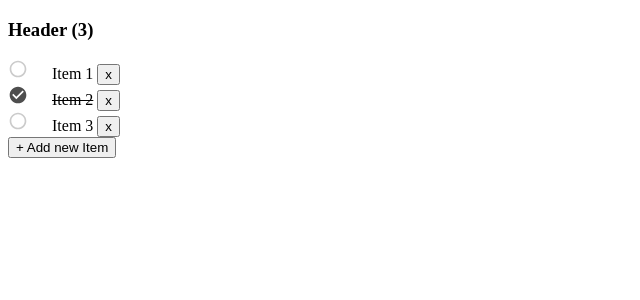
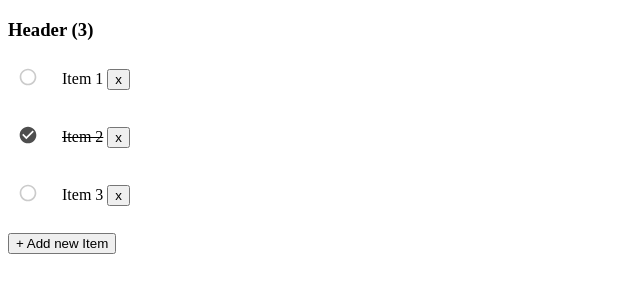
Before and after one commit to jpgonzales27/todo-list, a React (Vite) app: page / in a window 1280 px wide. Shown: the top 300 px of the page, without its empty margins (0-640 px from the left). Built offline with nearby package versions, Linux system fonts and the light colour scheme.

Commit message:
Creado component para el texto de los items

```diff
--- a/src/components/todo-item/todo-item.component.tsx
+++ b/src/components/todo-item/todo-item.component.tsx
@@ -1,6 +1,7 @@
 import React from "react";
 import { ItemProps, ItemStatus } from "../../types/todo-item";
 import { TodoItemStatus } from "../todo-item-status/todo-item-status.component";
+import { TodoDescription, Wrapper } from "./todo-item.styles";
 
 type Props = {
   item: ItemProps;
@@ -12,21 +13,21 @@ export const TodoItem = ({ item, deleteItem, onSelectItem }: Props) => {
   const { id, description, status } = item;
 
   return (
-    <>
+    <Wrapper>
       <TodoItemStatus status={status} />
       &nbsp;
-      <span
+      <TodoDescription
         style={{
           textDecoration: status === ItemStatus.DONE ? "line-through" : "",
         }}
         onClick={() => onSelectItem(item)}
       >
         {description}
-      </span>
+      </TodoDescription>
       &nbsp;
       <span>
         <button onClick={() => deleteItem(id)}>x</button>
       </span>
-    </>
+    </Wrapper>
   );
 };
--- /dev/null
+++ b/src/components/todo-item/todo-item.styles.ts
@@ -0,0 +1,15 @@
+import styled from "@emotion/styled";
+
+export const Wrapper = styled.div`
+  display: flex;
+  align-items: center;
+  padding: 8px 10px;
+  &:hover {
+    box-shadow: 0px 3px 6px 1px rgba(0, 0, 0, 0.15);
+    border-radius: 5px;
+  }
+`;
+
+export const TodoDescription = styled.div`
+  font-size: 16px;
+`;
```
